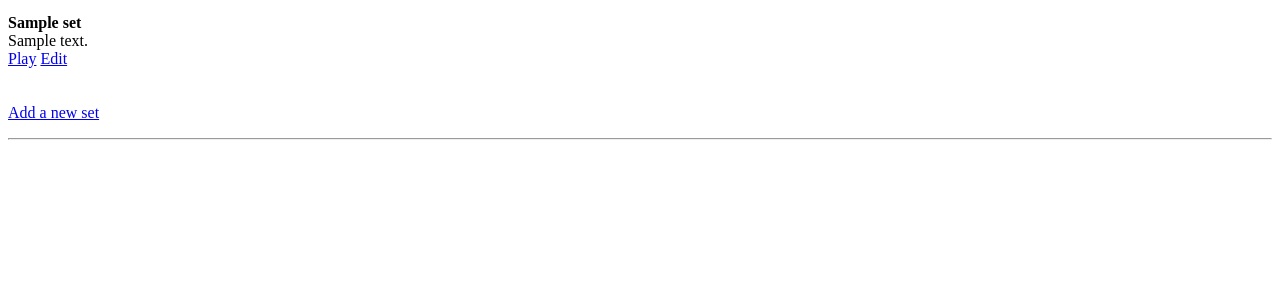
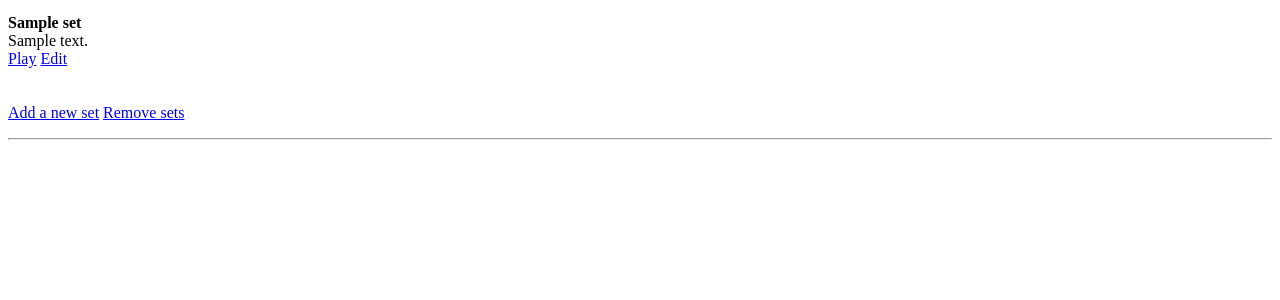
Before and after one commit to seirepo/tietokantasovellus-kesa-2022, a Flask app: template templates/user.html in a window 1280 px wide. Shown: the part 136-436 px from the top of the page. Run offline with Flask 2, Linux system fonts and the light colour scheme; the template is opened without the code that fills it: most values are stand-ins (such as "Sample title", 1, 10 or a date in 2020).

Commit message:
Add remove sets button in user page

```diff
--- a/templates/user.html
+++ b/templates/user.html
@@ -20,5 +20,6 @@
     <br>
     {% if creator == session.user_id %}
     <a href="/add-new-set">Add a new set</a>
+    <a href="/remove-sets">Remove sets</a>
     {% endif %}
 {% endblock %}
```
